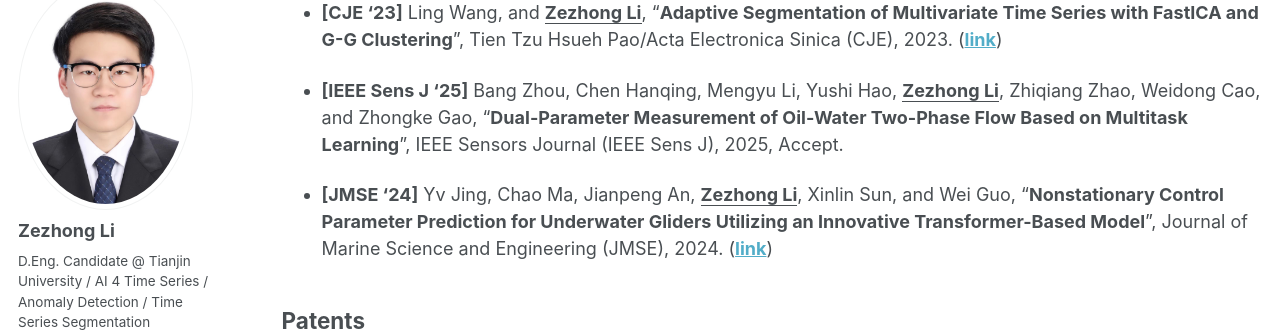
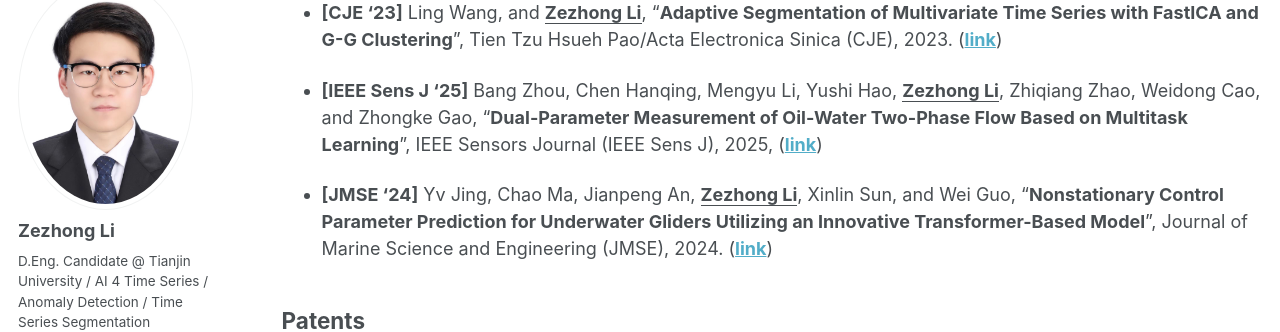
Before and after one commit to lzz19980125/lzz19980125.github.io, a Jekyll site: the page built from _pages/publications.md, in a window 1280 px wide and 900 px high, scrolled down 671 px. Shown: the part 126-458 px from the top of the window. Built offline with Jekyll 4.4.1, drawn with Linux system fonts in a browser that asks for light colours; some web fonts are replaced.

Commit message:
Update publications.md

```diff
--- a/_pages/publications.md
+++ b/_pages/publications.md
@@ -21,7 +21,7 @@
 
 - **[CJE '23]** Ling Wang, and **<u>Zezhong Li</u>**, "**Adaptive Segmentation of Multivariate Time Series with FastICA and G-G Clustering**", Tien Tzu Hsueh Pao/Acta Electronica Sinica (CJE), 2023. ([**link**](https://www.ejournal.org.cn/CN/10.12263/DZXB.20220649))
 
-- **[IEEE Sens J '25]** Bang Zhou, Chen Hanqing, Mengyu Li, Yushi Hao, **<u>Zezhong Li</u>**, Zhiqiang Zhao, Weidong Cao, and Zhongke Gao, "**Dual-Parameter Measurement of Oil-Water Two-Phase Flow Based on Multitask Learning**", IEEE Sensors Journal (IEEE Sens J), 2025, Accept.
+- **[IEEE Sens J '25]** Bang Zhou, Chen Hanqing, Mengyu Li, Yushi Hao, **<u>Zezhong Li</u>**, Zhiqiang Zhao, Weidong Cao, and Zhongke Gao, "**Dual-Parameter Measurement of Oil-Water Two-Phase Flow Based on Multitask Learning**", IEEE Sensors Journal (IEEE Sens J), 2025, ([**link**](https://ieeexplore.ieee.org/document/10996500))
 
 - **[JMSE '24]** Yv Jing, Chao Ma, Jianpeng An, **<u>Zezhong Li</u>**, Xinlin Sun, and Wei Guo, "**Nonstationary Control Parameter Prediction for Underwater Gliders
 Utilizing an Innovative Transformer-Based Model**", Journal of Marine Science and Engineering (JMSE), 2024. ([**link**](https://www.mdpi.com/2077-1312/12/11/2106))
```
